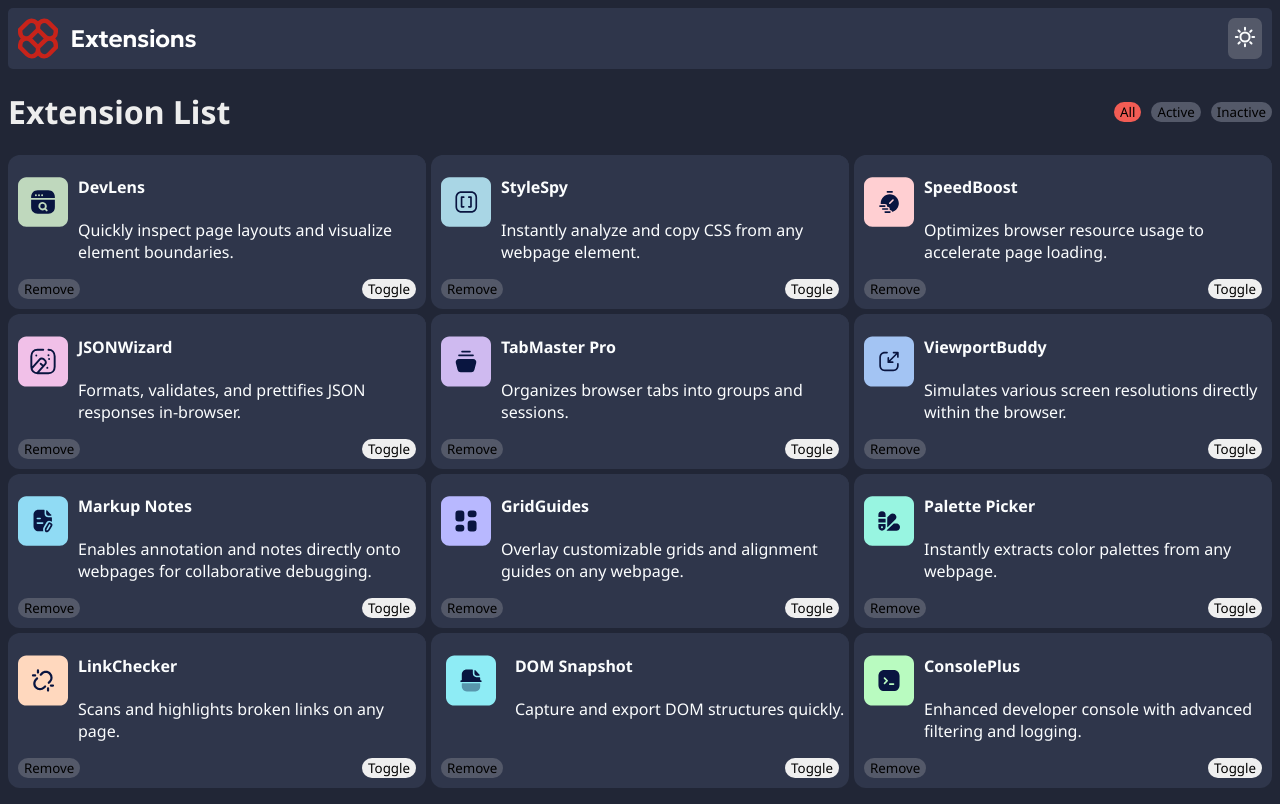
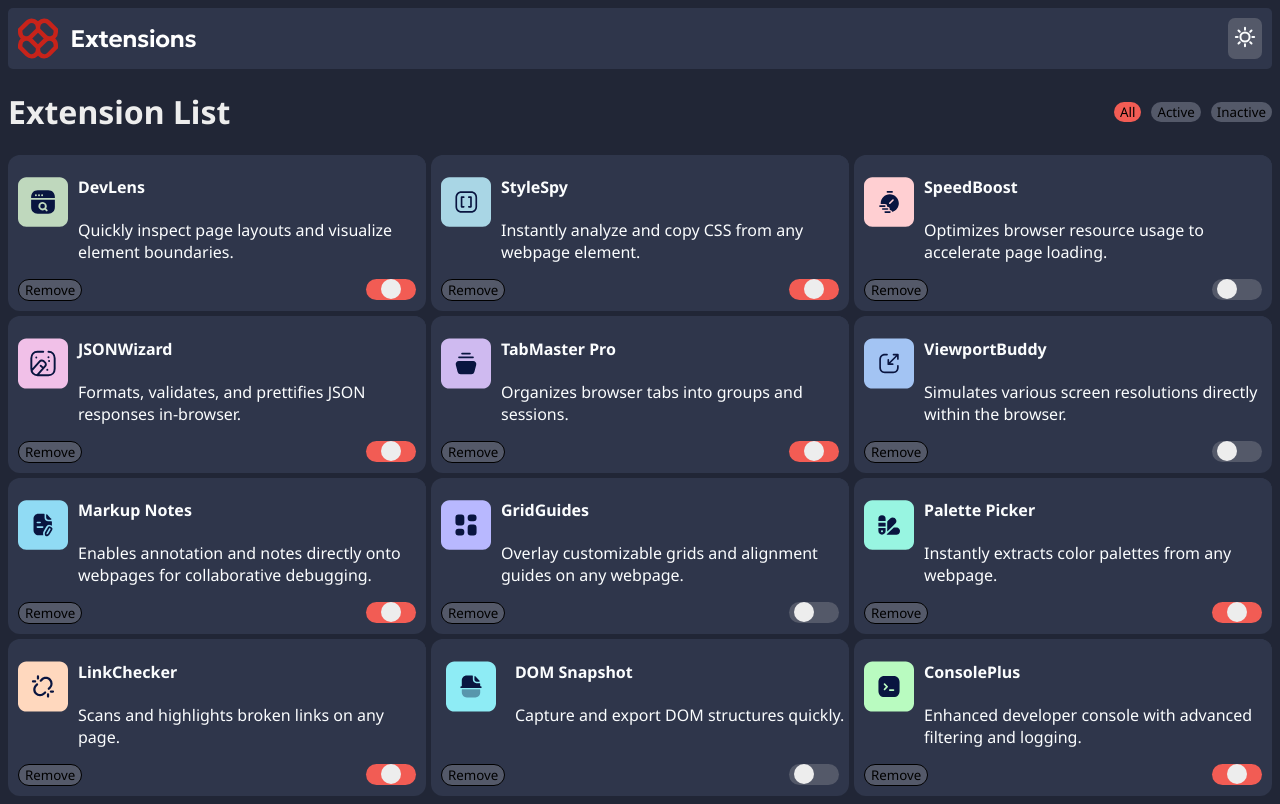
Before and after one commit to naveeenmuthh/react-browser-extensions, a React (Vite) app: page / in a window 1280 px wide. Built offline with nearby package versions, Linux system fonts and the light colour scheme.

Commit message:
toggle-button-functionality-complete

```diff
--- a/src/App.css
+++ b/src/App.css
@@ -5,3 +5,20 @@
  column-gap: 5px;
  font-weight: 400;
 }
+
+@media all and (max-width:375px){
+
+ .widgets-container{
+  display: flex;
+  flex-direction: column;
+  font-weight: 400;
+ }
+
+.navbar{
+ flex-direction: column;
+ align-items: center;
+margin-bottom: 10px;
+}
+
+
+}
--- a/src/App.tsx
+++ b/src/App.tsx
@@ -34,7 +34,7 @@ function App() {
 
       if(isAllButtonActive)
       {
-        return <Widget key={i} logo={logo} name={name} description={description} isActive={isActive}/>
+        return <Widget key={i} logo={logo} name={name} description={description} isActive={isActive} keyToggle={i}/>
       }
       else if(isActiveButtonActive)
       {
--- a/src/Widget.css
+++ b/src/Widget.css
@@ -27,7 +27,8 @@ margin-left: 10px;
 .widget-button{
  border-radius: 12px;
  background-color: var(--widgetRemoveButtonColor);
- border:none;
+ font-weight: 400;
+ border:0.5px solid black;
  outline:none;
 }
 
@@ -56,3 +57,36 @@ margin-left: 10px;
  background-color: inherit;
  width: 50px;
 }
+
+input[type="checkbox"] {
+width:0;
+height:0;
+visibility: hidden;
+}
+
+label {
+ display: block;
+ width:50px;
+ height: 21px;
+ border-radius: 100px;
+ position: relative;
+ cursor: pointer;
+ transition: 0.5s;
+}
+
+label::after {
+ content: "";
+ width: 20px;
+ height: 20px;
+ background-color: hsl(0, 0%, 93%);
+ position: absolute;
+ border-radius: 70px;
+ left: 5px;
+ transition: 0.5s;
+}
+
+
+input:checked + label:after {
+ left: calc(100% - 15px);
+ transform: translateX(-100%);
+}
--- a/src/components/Topbar.tsx
+++ b/src/components/Topbar.tsx
@@ -19,10 +19,10 @@ const Topbar = () => {
     setDarkTheme(!isDarkTheme)
 
       if(isDarkTheme){
-           changeTheme("hsl(226, 11%, 37%)","hsl(0, 0%, 93%)","hsl(226, 25%, 17%)","hsl(0, 0%, 93%)")
+           changeTheme("hsl(226, 11%, 37%)","hsl(0, 0%, 93%)","hsl(226, 25%, 17%)","hsl(0, 0%, 93%)","hsl(0, 0%, 93%)")
       }
       else{
-        changeTheme("hsl(226, 25%, 17%)","hsl(225, 23%, 24%)","hsl(200, 60%, 99%)","hsl(226, 11%, 37%)")
+        changeTheme("hsl(226, 25%, 17%)","hsl(225, 23%, 24%)","hsl(200, 60%, 99%)","hsl(226, 11%, 37%)","hsl(226, 11%, 37%)")
       }
   }
 
--- a/src/components/Widget.tsx
+++ b/src/components/Widget.tsx
@@ -1,7 +1,7 @@
 import { useContext } from "react";
 import { Context } from "../App";
 
-const Widget:React.FC<{logo:string;name:string;description:string;isActive:boolean}> = ({logo,name,description,isActive}) => {
+const Widget:React.FC<{logo:string;name:string;description:string;isActive:boolean;keyToggle:number}> = ({logo,name,description,isActive,keyToggle}) => {
 
 
   const [isAllButtonActive,setAllButtonStatus,isActiveButtonActive,setActiveButtonStatus,isInactiveButtonActive,setInactiveButtonStatus,widgetData,setWidgetData] = useContext(Context);
@@ -22,6 +22,29 @@ const removeWidget = (name:string)=>{
   setWidgetData(()=>widgetData.filter((wdata)=>name!==wdata.name))
 }
 
+const handleInputChange = (event:any,name:string)=>{
+
+
+setWidgetData(()=>widgetData.map((data:any,)=>{
+
+ console.log("Event Value", event.target.checked)
+
+  if(data.name === name)
+     return {...data,isActive:event.target.checked}
+return data;
+
+
+}));
+
+
+
+
+
+}
+
+
+
+
 
   return (
     <div className="widget-container">
@@ -36,7 +59,8 @@ const removeWidget = (name:string)=>{
        </div>
       <div className="widget-buttons-container">
         <button className="widget-button" onClick={()=>removeWidget(name)}>Remove</button>
-        <button className="widget-button-toggle" onClick={()=>handleToggle(name)}>Toggle{isActive}</button>
+        <input type="checkbox" id={`toggle_switch_${keyToggle} `}name="toggle_switch" checked={isActive} onChange={(event)=>handleInputChange(event,name)}/>
+        <label htmlFor={`toggle_switch_${keyToggle} `} style={{backgroundColor:isActive?"hsl(3, 86%, 64%)":"hsl(226, 11%, 37%)"}}></label>
        </div>
     </div>
   )
--- a/src/functions/changeTheme.ts
+++ b/src/functions/changeTheme.ts
@@ -1,8 +1,9 @@
-export  function changeTheme(bodyColor:string,widgetColor:string,textColor:string,statusButtonColor:string){
+export  function changeTheme(bodyColor:string,widgetColor:string,textColor:string,statusButtonColor:string,widgetRemoveButtonColor:string){
  document.documentElement.style.setProperty('--bodyColor',bodyColor);
  document.documentElement.style.setProperty('--widgetColor',widgetColor);
  document.documentElement.style.setProperty('--textColor',textColor);
  document.documentElement.style.setProperty('--statusButtonColor',statusButtonColor);
+ document.documentElement.style.setProperty('--widgetRemoveButtonColor',widgetRemoveButtonColor);
 }
 
 export function activeStatusButtonColor(color:string){
```
